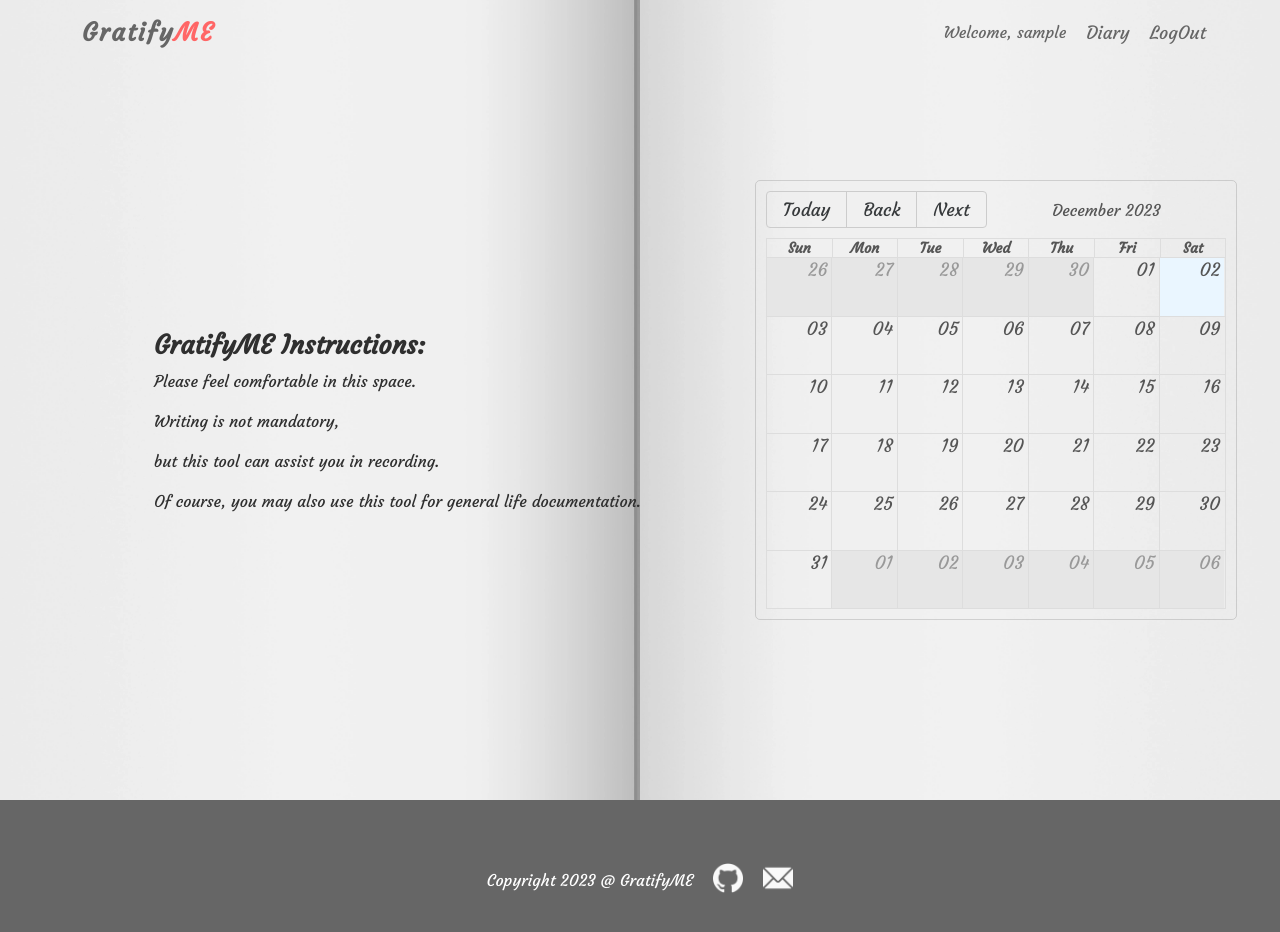
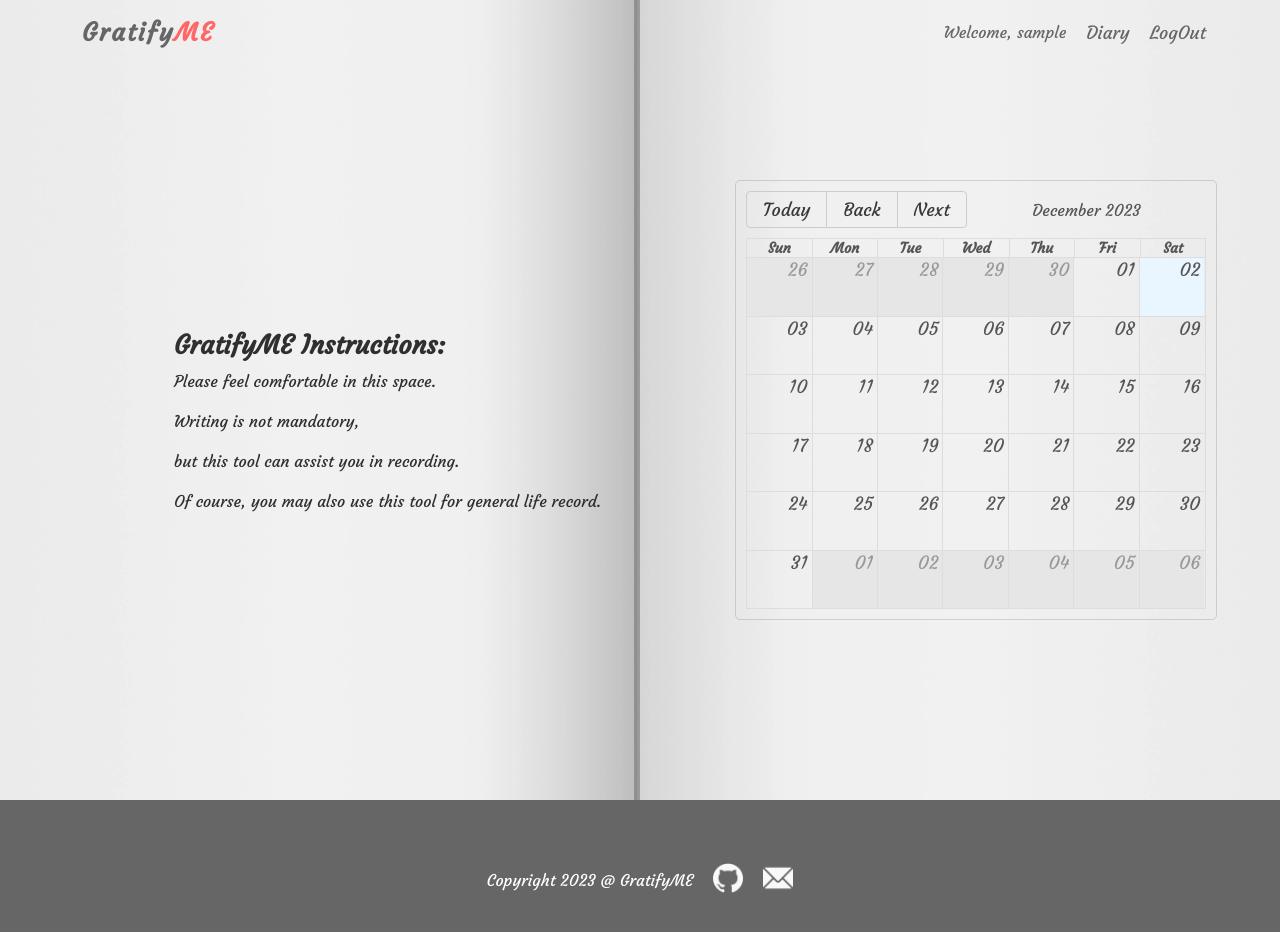
Before and after one commit to ismeleft/gratifyme, a Next.js app: page /diary in a window 1280 px wide. Shown: the top 932 px of the page. Built offline with nearby package versions, Linux system fonts and the light colour scheme; no server answers; the database is empty; sample sign-in values are in the browser's storage.

Commit message:
Fix:Diaryguide content

```diff
--- a/components/Diaryguide/Diaryguide.js
+++ b/components/Diaryguide/Diaryguide.js
@@ -13,7 +13,7 @@ const Diaryguide = () => {
           <br />
           but this tool can assist you in recording.
           <br />
-          Of course, you may also use this tool for general life documentation.
+          Of course, you may also use this tool for general life record.
         </p>
       </div>
     </section>
```
